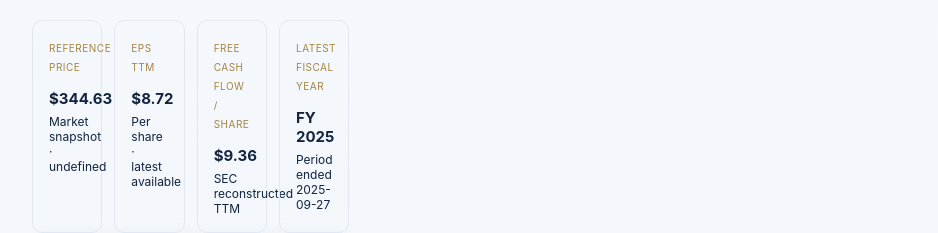
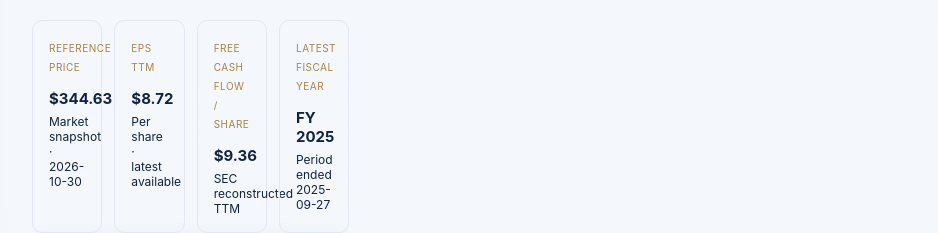
Before and after one commit to piergiorgiorocchini-maker/optioncrafted-tools-demo, a React (Vite) app in the folder platform-app/: page / in a window 1280 px wide. Shown: the part 891-1124 px from the top of the page, without its empty margins (238-1176 px from the left). Built offline with nearby package versions, Linux system fonts and the light colour scheme.

Commit message:
Use priceDate in the selected security overview

```diff
--- a/platform-app/src/components/AAPLOverview.tsx
+++ b/platform-app/src/components/AAPLOverview.tsx
@@ -10,7 +10,7 @@ export function AAPLOverview({ticker,asset,name}:{ticker:string;asset:RealAsset|
  const eps=asset?.eps??latest?.eps??null,price=asset?.price??null;
  const growth=(latest?.revenue!==null&&latest?.revenue!==undefined&&prior?.revenue!==null&&prior?.revenue!==undefined&&prior.revenue!==0)?(latest.revenue/prior.revenue-1)*100:null;
  const cards=[
-  ["REFERENCE PRICE",money(price),asset?.priceDate?"Market snapshot · "+asset.snapshotDate:"No price in snapshot"],
+  ["REFERENCE PRICE",money(price),asset?.priceDate?"Market snapshot · "+asset.priceDate:"No price in snapshot"],
   ["EPS TTM",money(eps),"Per share · latest available"],
   ["FREE CASH FLOW / SHARE",money(fcf.perShare),fcf.perShare===null?"Unavailable for this company":fcf.basis],
   ["LATEST FISCAL YEAR",latest?"FY "+latest.year:"N/D",latest?.periodEnd?"Period ended "+latest.periodEnd:"SEC annual statements"]
```
